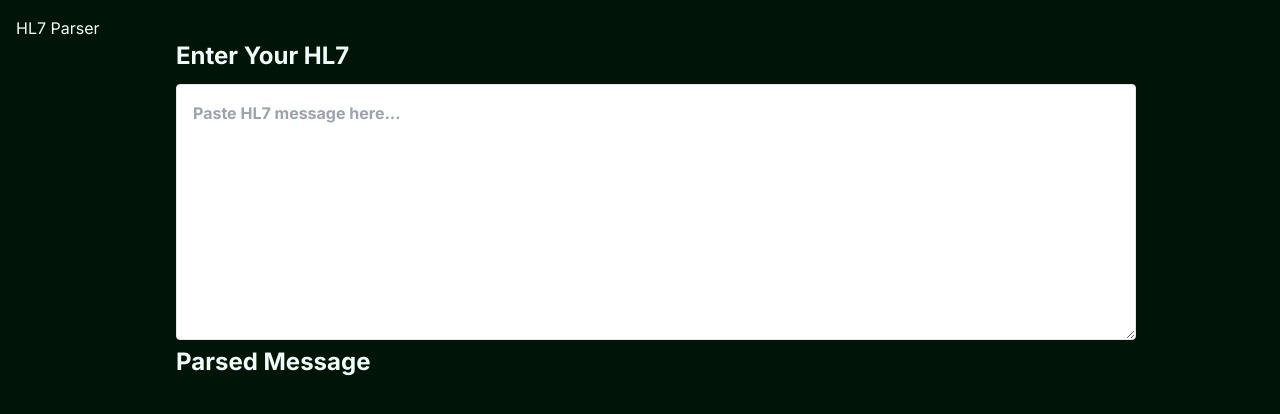
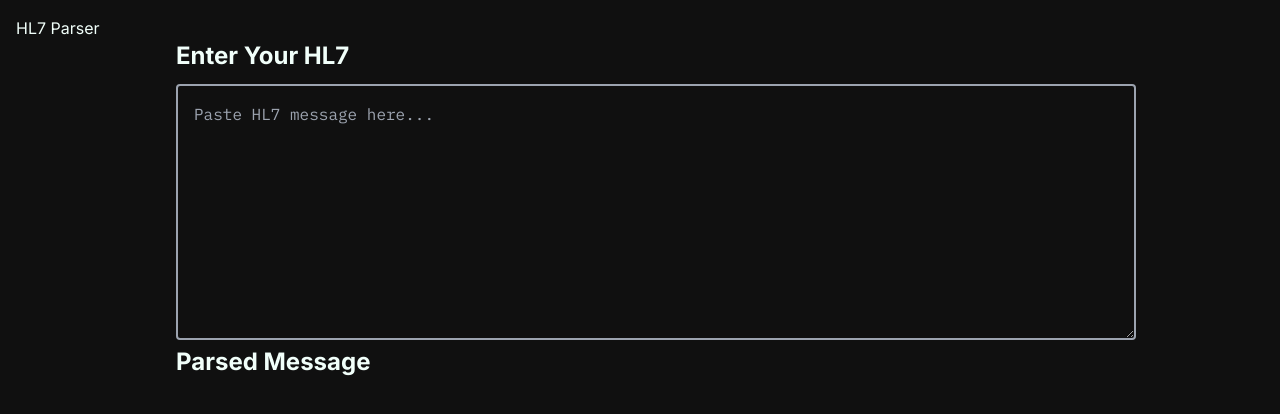
Before and after one commit to kyleholgate/parse-hog-next, a Next.js app: page /hl7/parser in a window 1280 px wide. Shown: the top 414 px of the page. Built offline with nearby package versions, Linux system fonts and the light colour scheme.

Commit message:
add fonts, style input box, color separators

```diff
--- a/app/components/hl7parser.tsx
+++ b/app/components/hl7parser.tsx
@@ -5,6 +5,7 @@ import React, { useState, useEffect } from 'react';
 // import from src/models/HL7Message.tsx
 import HL7Message from '../models/HL7Message';
 import Segment from './hl7/Segment';
+import { ibmPlexMono } from '@/app/fonts';
 
 const HL7Parser = () => {
 
@@ -34,7 +35,8 @@ const HL7Parser = () => {
       <div className='w-3/4'>
         <h2 className="text-2xl font-bold mb-3">Enter Your HL7</h2>
         <textarea
-          className="w-full h-64 p-4 border rounded text-black font-bold"
+          id='hl7Input'
+          className="w-full h-64 p-4 rounded ibm-plex-mono font-normal bg-background border-2 border-gray-400 text-foreground focus:border-midgreen focus:outline-none"
           placeholder="Paste HL7 message here..."
           value={text}
           onChange={handleTextChange}
@@ -42,7 +44,7 @@ const HL7Parser = () => {
       </div>
       <div className='w-3/4'>
         <h2 className="text-2xl font-bold mb-3">Parsed Message</h2>
-        <div id='parsedOutput' className="w-full overflow-x-auto whitespace-pre-wrap">{outputs}</div>
+        <div id='parsedOutput' className="w-full overflow-x-auto whitespace-pre-wrap ibm-plex-mono">{outputs}</div>
       </div>
     </div>
 
--- /dev/null
+++ b/app/fonts.tsx
@@ -0,0 +1,14 @@
+import { Inter, IBM_Plex_Mono } from 'next/font/google'
+
+export const inter = Inter({
+    subsets: ['latin'],
+    display: 'swap',
+    variable: '--font-inter',
+})
+
+export const ibmPlexMono = IBM_Plex_Mono({
+    weight: ["300", "400", "500"],
+    subsets: ['latin'],
+    display: 'swap',
+    variable: '--font-ibm-plex-mono',
+})
--- a/app/globals.css
+++ b/app/globals.css
@@ -4,7 +4,8 @@
 
 :root {
   --foreground: #F1FFFA;
-  --background: #001408;
+  --background: #101010;
+  --midgreen: #389f7c;
 }
 /*
 @media (prefers-color-scheme: dark) {
@@ -38,6 +39,14 @@ body {
   color: #000;
 }
 
+.field-separator {
+  color: #389f7c;
+}
+
+.component-separator{
+  color: #979797;
+}
+
 .tippy-box[data-theme~='hog'] {
   background-color: #CCFCCB;
   color: black;
@@ -47,6 +56,10 @@ body {
   border-top-color: #CCFCCB;
 }
 
+.ibm-plex-mono {
+  font-family: var(--font-ibm-plex-mono);
+}
+
 /*
 C33C54 Rose red
 D8315B Cerise
--- a/app/layout.tsx
+++ b/app/layout.tsx
@@ -1,10 +1,8 @@
 import type { Metadata } from 'next'
-import { Inter } from 'next/font/google'
 import './globals.css'
 import tippy from 'tippy.js';
 import 'tippy.js/dist/tippy.css';
-
-const inter = Inter({ subsets: ['latin'] })
+import { inter, ibmPlexMono } from '@/app/fonts';
 
 export const metadata: Metadata = {
   title: 'Create Next App',
@@ -18,7 +16,7 @@ export default function RootLayout({
 }) {
   return (
     <html lang="en">
-      <body className={inter.className}>{children}</body>
+      <body className={`${inter.variable} ${ibmPlexMono.variable} ${inter.className}`}>{children}</body>
     </html>
   )
 }
--- a/tailwind.config.ts
+++ b/tailwind.config.ts
@@ -13,6 +13,11 @@ const config: Config = {
         'gradient-conic':
           'conic-gradient(from 180deg at 50% 50%, var(--tw-gradient-stops))',
       },
+      colors: {
+        background: 'var(--background)',
+        foreground: 'var(--foreground)',
+        midgreen: 'var(--midgreen)',
+      }
     },
   },
   plugins: [],
```
